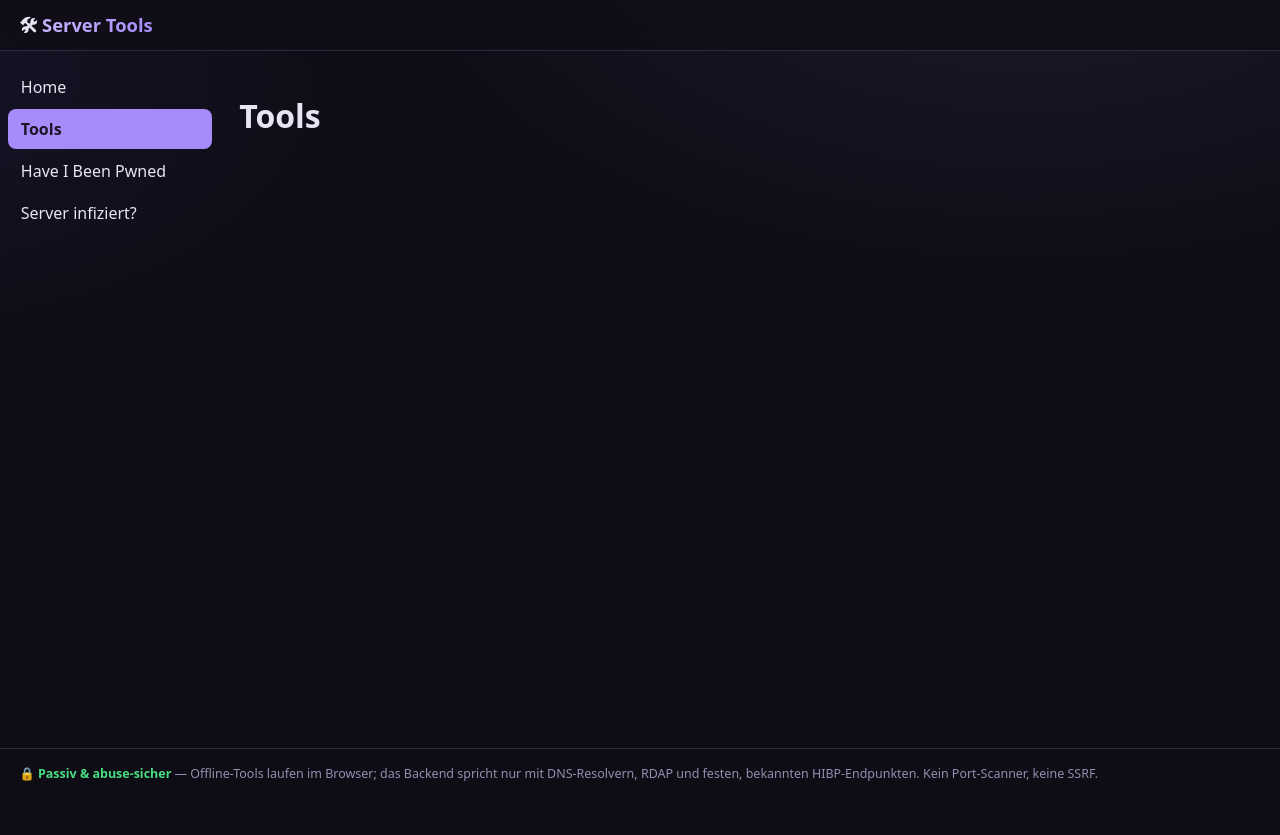
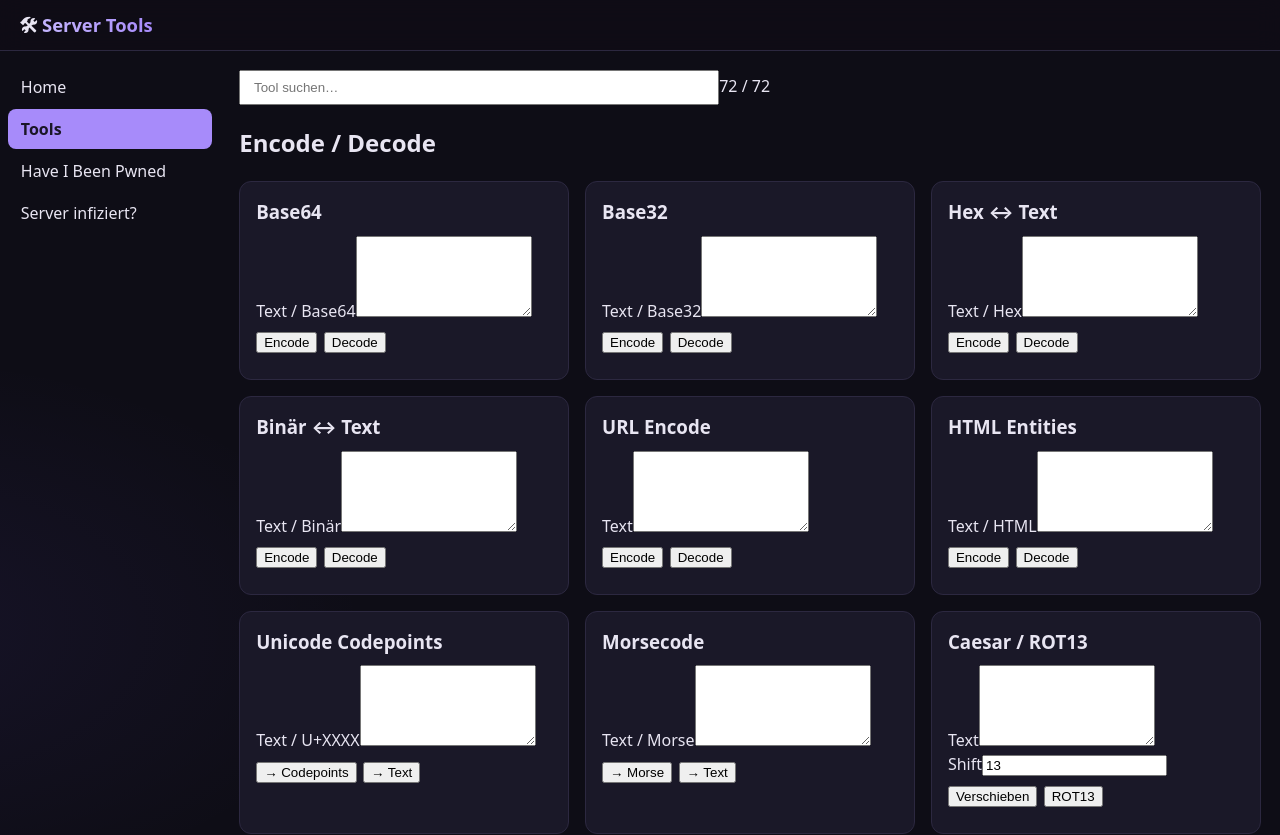
Before and after one commit to luxend0/server-tools, a React (Vite) app: page /tools in a window 1280 px wide. Shown: the top 835 px of the page. Before the commit the page ends 800 px from the top, so only its background shows below. Built offline with nearby package versions, Linux system fonts and the light colour scheme.

Commit message:
feat: generic ToolCard engine + searchable Tools page

```diff
--- /dev/null
+++ b/src/components/Result.jsx
@@ -0,0 +1,17 @@
+import { useState } from 'react';
+
+export default function Result({ value, error }) {
+  const [copied, setCopied] = useState(false);
+  if (error) return <pre className="result error">{String(error)}</pre>;
+  if (value == null || value === '') return null;
+  const copy = async () => {
+    try { await navigator.clipboard.writeText(String(value)); setCopied(true);
+      setTimeout(() => setCopied(false), 1200); } catch { /* clipboard blocked */ }
+  };
+  return (
+    <div className="result-wrap">
+      <button type="button" className="copy" onClick={copy}>{copied ? '✓ kopiert' : 'Kopieren'}</button>
+      <pre className="result">{String(value)}</pre>
+    </div>
+  );
+}
--- /dev/null
+++ b/src/components/ToolCard.jsx
@@ -0,0 +1,69 @@
+import { useState } from 'react';
+import { Field } from '@ark-ui/react/field';
+import { Checkbox } from '@ark-ui/react/checkbox';
+import Result from './Result.jsx';
+
+function initialValues(inputs) {
+  const v = {};
+  for (const i of inputs) v[i.id] = i.type === 'checkbox' ? !!i.checked : (i.value ?? '');
+  return v;
+}
+
+function Input({ spec, value, onChange }) {
+  const set = (val) => onChange(spec.id, val);
+  if (spec.type === 'textarea')
+    return (
+      <Field.Root>
+        <Field.Label>{spec.label}</Field.Label>
+        <Field.Textarea rows={5} value={value} placeholder={spec.placeholder}
+          onChange={(e) => set(e.target.value)} />
+      </Field.Root>
+    );
+  if (spec.type === 'select')
+    return (
+      <Field.Root>
+        <Field.Label>{spec.label}</Field.Label>
+        <select value={value} onChange={(e) => set(e.target.value)} className="select">
+          {spec.options.map((o) => <option key={o} value={o}>{o}</option>)}
+        </select>
+      </Field.Root>
+    );
+  if (spec.type === 'checkbox')
+    return (
+      <Checkbox.Root checked={value} onCheckedChange={(d) => set(!!d.checked)}>
+        <Checkbox.Control />
+        <Checkbox.Label>{spec.label}</Checkbox.Label>
+      </Checkbox.Root>
+    );
+  return (
+    <Field.Root>
+      <Field.Label>{spec.label}</Field.Label>
+      <Field.Input type={spec.type === 'number' ? 'number' : 'text'} value={value}
+        placeholder={spec.placeholder} onChange={(e) => set(e.target.value)} />
+    </Field.Root>
+  );
+}
+
+export default function ToolCard({ tool }) {
+  const [values, setValues] = useState(() => initialValues(tool.inputs));
+  const [out, setOut] = useState({ value: null, error: null });
+  const onChange = (id, val) => setValues((v) => ({ ...v, [id]: val }));
+  const run = async (action) => {
+    try { const r = await action.run(values); setOut({ value: r, error: null }); }
+    catch (e) { setOut({ value: null, error: e.message || String(e) }); }
+  };
+  return (
+    <section className="card" id={tool.id}>
+      <h3>{tool.title}</h3>
+      {tool.inputs.map((spec) => (
+        <Input key={spec.id} spec={spec} value={values[spec.id]} onChange={onChange} />
+      ))}
+      <div className="actions">
+        {tool.actions.map((a) => (
+          <button key={a.label} type="button" onClick={() => run(a)}>{a.label}</button>
+        ))}
+      </div>
+      <Result value={out.value} error={out.error} />
+    </section>
+  );
+}
--- a/src/pages/Tools.jsx
+++ b/src/pages/Tools.jsx
@@ -1 +1,35 @@
-export default function Tools() { return <h1>Tools</h1>; }
+import { useMemo, useState } from 'react';
+import { TOOLS, CAT_ORDER } from '../tools/index.js';
+import ToolCard from '../components/ToolCard.jsx';
+
+export default function Tools() {
+  const [q, setQ] = useState('');
+  const filtered = useMemo(() => {
+    const s = q.trim().toLowerCase();
+    if (!s) return TOOLS;
+    return TOOLS.filter((t) =>
+      (t.title + ' ' + (t.kw || '') + ' ' + t.id).toLowerCase().includes(s));
+  }, [q]);
+  const byCat = useMemo(() => {
+    const m = {};
+    for (const t of filtered) (m[t.cat] ||= []).push(t);
+    return m;
+  }, [filtered]);
+  return (
+    <div>
+      <div className="search-wrap">
+        <input className="search" value={q} placeholder="Tool suchen…"
+          onChange={(e) => setQ(e.target.value)} />
+        <span className="count">{filtered.length} / {TOOLS.length}</span>
+      </div>
+      {CAT_ORDER.filter((cat) => byCat[cat]).map((cat) => (
+        <section key={cat}>
+          <h2>{cat}</h2>
+          <div className="grid">
+            {byCat[cat].map((t) => <ToolCard key={t.id} tool={t} />)}
+          </div>
+        </section>
+      ))}
+    </div>
+  );
+}
--- a/src/theme.css
+++ b/src/theme.css
@@ -88,3 +88,11 @@ footer .safe { color: var(--ok); font-weight: 600; }
   .layout { grid-template-columns: 1fr; }
   .nav { flex-direction: row; flex-wrap: wrap; gap: .3rem; }
 }
+
+.grid { display: grid; grid-template-columns: repeat(auto-fill, minmax(320px, 1fr)); gap: 1rem; }
+.card { background: var(--panel); border: 1px solid var(--border); border-radius: 12px; padding: 1rem; }
+.card h3 { margin: 0 0 .6rem; } .actions { display: flex; flex-wrap: wrap; gap: .4rem; margin: .6rem 0; }
+.result { background: #0000003a; padding: .6rem; border-radius: 8px; white-space: pre-wrap; word-break: break-word; }
+.result.error { color: var(--err); } .result-wrap { position: relative; }
+.copy { position: absolute; right: .4rem; top: .4rem; }
+.search { width: 100%; max-width: 480px; padding: .5rem .8rem; }
```
